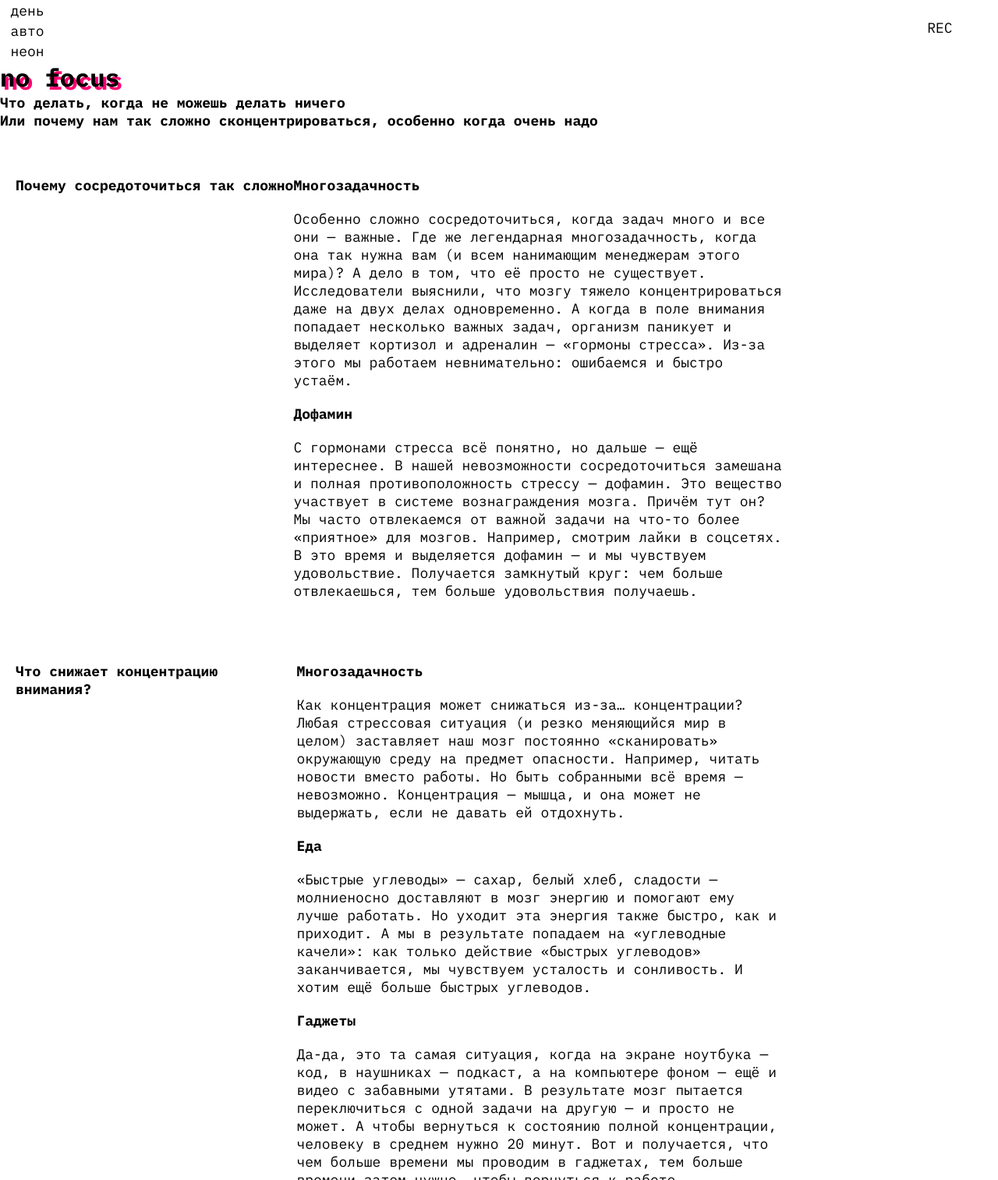
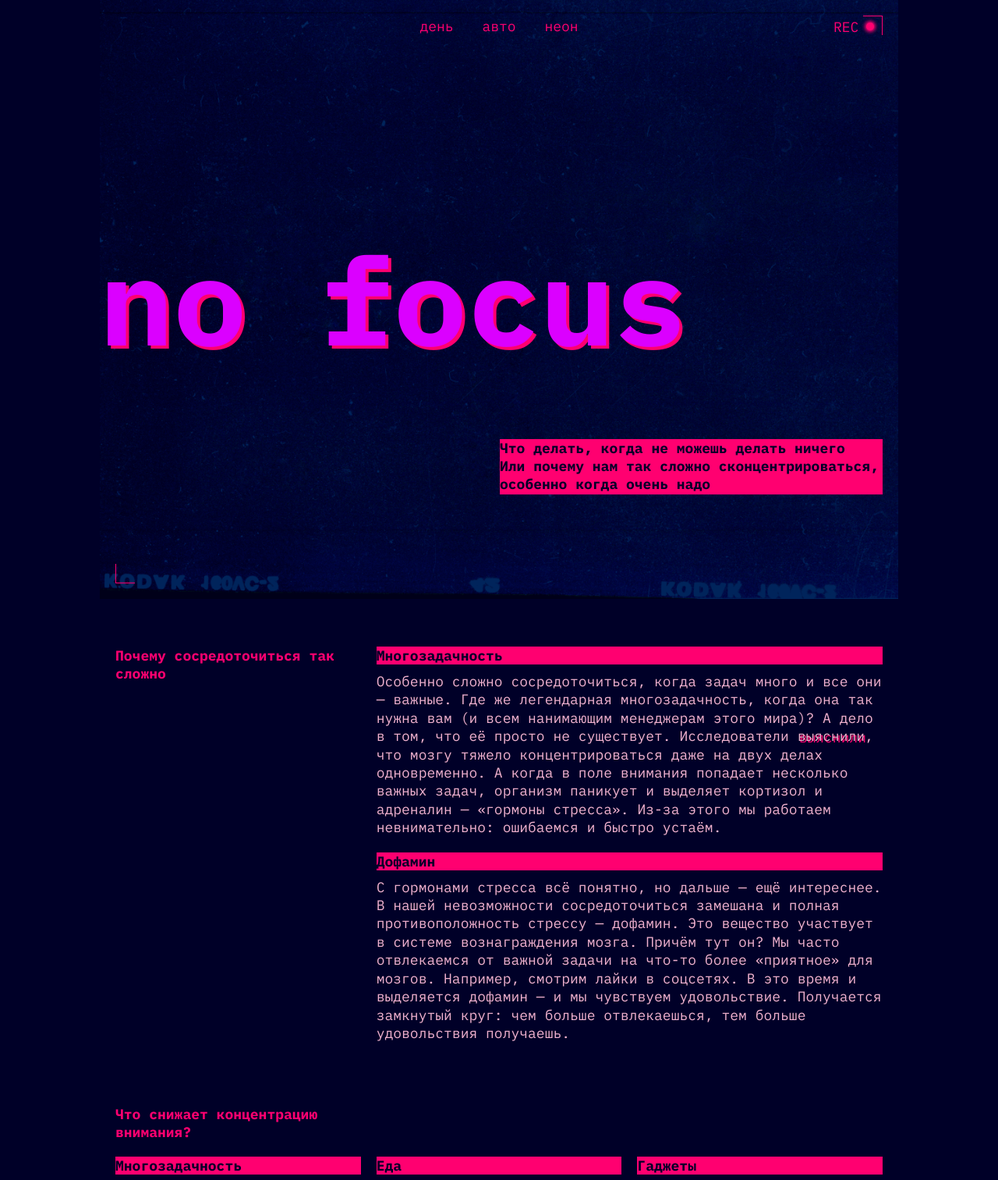
Before and after one commit to AnnaStarkova01/slozhno-sosredotochitsya, a plain HTML site: page index.html in a window 1280 px wide. Shown: the top 1513 px of the page at 78% size. Drawn offline with Linux system fonts and the light colour scheme.

Commit message:
Не доделано. Коммит 2 на всякий случай

```diff
--- a/index.html
+++ b/index.html
@@ -4,16 +4,17 @@
     <meta charset="UTF-8" />
     <meta http-equiv="X-UA-Compatible" content="IE=edge" />
     <meta name="viewport" content="width=device-width, initial-scale=1.0" />
+    <meta name="color-scheme" content="dark light">
     <link rel="stylesheet" href="/fonts/fonts.css">
     <link rel="stylesheet" href="./styles/globals.css">
     <link rel="stylesheet" href="./styles/variables.css">
     <link rel="stylesheet" href="./styles/style.css">
     <link rel="stylesheet" href="./styles/dark.css">
     <link rel="stylesheet" href="./styles/light.css">
-    <meta name="color-scheme" content="dark light">
+
 
     <title>Сложно сосредоточиться</title>
-    <link href="images/favicon.ico">
+    <link rel="icon" href="./images/favicon.ico">
   </head>
   <body class="page">
     <header class="header decorated-zone">
@@ -51,12 +52,12 @@
 
     <main>
       <section class="section">
-        <h3 class="section__title">Почему сосредоточиться так сложно</h3>
+        <h2 class="section__title">Почему сосредоточиться так сложно</h2>
         <article class="section__chapter">
           <h3 class="section__chapter-title title-decor">Многозадачность</h3>
           <p class="section__chapter-paragraph">Особенно сложно сосредоточиться, когда задач много и все они — важные.
             Где же легендарная многозадачность, когда она так нужна вам (и всем нанимающим менеджерам этого мира)?
-            А дело в том, что её просто не существует. Исследователи выяснили, что мозгу тяжело концентрироваться
+            А дело в том, что её просто не существует. Исследователи <a href="https://dana.org/article/multicosts-of-multitasking/" class="section__chapter-link" >выяснили</a>, что мозгу тяжело концентрироваться
             даже на двух делах одновременно. А когда в поле внимания попадает несколько важных задач, организм паникует
             и выделяет кортизол и адреналин — «гормоны стресса». Из-за этого мы работаем невнимательно: ошибаемся и быстро устаём.</p>
         </article>
@@ -72,7 +73,7 @@
 
 
       <section class="section">
-        <h3 class="section__title">Что снижает концентрацию внимания?</h3>
+        <h2 class="section__title">Что снижает концентрацию внимания?</h2>
         <article class="section__chapter">
           <h3 class="section__chapter-title title-decor">Многозадачность</h3>
           <p class="section__chapter-paragraph">Как концентрация может снижаться из-за… концентрации?
@@ -101,7 +102,7 @@
 
       <section class="section">
         <h2 class="section__title">Как концентрироваться лучше, чем золотая рыбка (то есть дольше трёх секунд)</h2>
-        <h3 class="section__chapter-title title-decor">5 простых (на самом деле не очень) советов</h3>
+        <h3 class="section__chapter-title subtitle title-decor">5 простых (на самом деле не очень) советов</h3>
         <article class="section__chapter">
           <h4 class="section__chapter-title title-decor">Представьте небо и облака</h4>
           <p class="section__chapter-paragraph">Или листья в ручье. Тут дело в лёгкой медитации, которая помогает успокоиться.
@@ -118,7 +119,7 @@
         </article>
         <article  class="section__chapter">
           <h4 class="section__chapter-title title-decor">Прогуляйтесь</h4>
-          <p class="section__chapter-paragraph">Или даже пробегитесь. Лучше найти парк или лес: один эксперимент показал,
+          <p class="section__chapter-paragraph">Или даже пробегитесь. Лучше найти парк или лес: один эксперимент <a href="https://www.sciencedirect.com/science/article/abs/pii/S0272494415000328" class="section__chapter-link" >показал</a>,
             что созерцание природы повышает концентрацию, в то время как после просмотра городских пейзажей она наоборот
             понижается. Можно совместить прогулку с физическими упражнениями или бегом — так в мозг поступит ещё больше
             кислорода и он будет лучше работать. Но и простая двадцатиминутная прогулка — тоже отличный вариант.</p>
@@ -139,7 +140,7 @@
 
       </section>
 
-      <section class="section">
+      <section class="section section__images">
         <h3 class="section__chapter-title title-decor">А можно в картинках?</h3>
         <article class="section__chapter-image">
           <img src="./images/sunset.png" class="section__image image__sunset" alt="Закат в горах">
--- a/styles/dark.css
+++ b/styles/dark.css
@@ -17,6 +17,8 @@
   --description-text-color: #000028;
   --section-background-color: var(--description-text-color);
   --section-color-text: #F1B2CE;
+  --section-title-color: var(--menu-color);
+  --shadow-color:var(--menu-color);
 
 
 
--- a/styles/light.css
+++ b/styles/light.css
@@ -18,6 +18,7 @@
   --description-text-color: var(--menu-color);
   --section-background-color: #FFF1F7;
   --section-color-text: var(--menu-color);
+  --section-title-color: var(--menu-color);
 
 }
 .page.theme_light .header__rec {
--- a/styles/style.css
+++ b/styles/style.css
@@ -1,19 +1,48 @@
 /* Основные стили проекта. Это стили для темы, которую вы верстаете первой. */
-:root{
-  --font-family: 'IBM Plex mono';
 
-}
+
 .page {
   /* сохраните в разметке и стилях класс page. На его основе работает скрипт. */
+  width: 1024px;
   background: var(--section-background-color);
   background-attachment: fixed;
 }
+
 .header{
   display: grid;
   background-image: var(--background-image);
   background-size: cover;
   background-position: center;
   background-repeat: no-repeat;
+  grid-template-rows: repeat(3, 1fr);
+  height: 768px;
+  width: 1024px;
+  margin: 0 auto;
+  position: relative;
+}
+
+.decorated-zone::after{
+  content: "";
+  display: inline-block;
+  position: absolute;
+  width: 25px;
+  height: 25px;
+  border-block-start: 1px solid var(--menu-color);
+  border-inline-end: 1px solid var(--menu-color);
+  top: 20px;
+  right: 20px;
+}
+
+.decorated-zone::before{
+  content: "";
+  display: inline-block;
+  position: absolute;
+  width: 25px;
+  height: 25px;
+  border-block-end: 1px solid var(--menu-color);
+  border-inline-start: 1px solid var(--menu-color);
+  bottom: 20px;
+  left: 20px;
 }
 
 .header__rec {
@@ -36,7 +65,7 @@
   border-radius: 50%;
   margin-left: 10px;
   margin-bottom: 2px;
-  box-shadow: 0 0 5px 2px var(--shadow-color);
+  box-shadow: 0 0 4px 2px var(--shadow-color);
 }
 
 .header__theme-menu-button{
@@ -53,14 +82,19 @@
 }
 
 .header__theme-menu{
+  grid-row-start: 1;
+  grid-row-end: 2;
   display: block;
-  font-family: 'IBM Plex mono';
+  font-family: var(--font-family);
   color:  var(--main-color);
   font-size: 18px;
 }
 
 .header__theme-menu-list{
   gap: 10px;
+  display: flex;
+  justify-content: center;
+  margin-top: 20px;
 }
 
 .header__theme-menu-item{
@@ -72,68 +106,132 @@
   font-weight: 700;
   color: var(--text-title-color);
   text-shadow: 4px 4px 0px  var(--accent-color);
+  display: flex;
+  grid-row-start: 2;
+  grid-row-end: 3;
+  align-items: center;
+  font-size: clamp(7.5rem, 0.5625rem + 14.4531vw, 9.8125rem);
 }
 
 .header__description-text{
   color: var(--description-text-color);
   font-size: 18px;
-  font-family: 'IBM Plex mono';
+  font-family: var(--font-family);
   font-weight: 700;
+  grid-row-start: 3;
+  grid-row-end: 4;
+  margin-left: auto;
+  width: 491px;
+  height: 71px;
+  margin-top: 51px;
+  margin-right: 20px;
 }
+
 .title-decor{
   background:  var(--main-color);
 }
 
-
-.section{
+.section {
   width: 1024px;
-  margin-top: 60px;
+  margin-top: 61px;
   display: grid;
+  grid-template-rows: auto 1fr;
+  grid-template-columns: 1fr 1fr 1fr;
+  padding-right: 20px;
+  margin-left: 20px;
 }
 
-
-.section__title{
+.section__title {
   grid-row-start: 1;
   grid-row-end: 2;
   grid-column-start: 1;
   grid-column-end: 2;
-  font-family: 'IBM Plex mono';
-  color:  var(--main-color);
+  font-family: var(--font-family);
+  color: var(--section-title-color);
   font-size: 18px;
-  margin-left: 20px;
 }
-.section__chapter{
+
+.section__chapter {
   grid-column-start: 2;
   grid-column-end: 4;
+}
+
+.section__chapter-title {
+  color: var(--description-text-color);
+  font-size: 18px;
+  font-family: var(--font-family);
+  margin-bottom: 10px;
   margin-right: 20px;
 }
 
-.section__chapter-title{
-  color:  var(--description-text-color);
+.section__chapter-paragraph {
   font-size: 18px;
-  font-family: 'IBM Plex mono';
-  margin-bottom: 20px;
-}
-.section__chapter-paragraph{
-  font-size: 18px;
-  font-family: 'IBM Plex mono';
+  font-family: var(--font-family);
   font-weight: 400;
   color: var(--section-color-text);
   margin-bottom: 20px;
+  padding-right: 20px;
+  line-height: 23.4px;
 }
 
+.section__chapter-link{
+  text-shadow: 2px 2px 0 var(--accent-color);
+  text-decoration: none;
+}
 
+.section:nth-child(2) .section__title {
+  grid-column-start: 1;
+  grid-column-end: 2;
+  margin-bottom: 20px;
+}
 
+.section:nth-child(2) .section__chapter:nth-child(2)  {
+  grid-column-start: 1;
+  grid-column-end: 2;
+}
 
+.section:nth-child(2) .section__chapter:nth-child(3)  {
+  grid-column-start: 2;
+  grid-column-end: 3;
+}
 
+.section:nth-child(2) .section__chapter:nth-child(4)  {
+  grid-column-start: 3;
+  grid-column-end: 4;
+}
 
+.section:nth-child(3) .section__title{
+  grid-row-start: 1;
+  grid-row-end: 3;
+}
+.subtitle{
+  margin-bottom: 20px;
+}
+
+.section:nth-child(3) .section__chapter-title{
+  grid-column-start: 2;
+  grid-column-end: 4;
+}
+.section__images .section__chapter-title{
+  grid-column-start: 1;
+  grid-column-end: 4;
+  grid-row-start: 1;
+  grid-row-end: 2;
+  margin-bottom: 0;
+}
 
 .section__chapter-image{
+  grid-row-start: 2;
+  grid-row-end: 3;
+  grid-column-start: 1;
+  grid-column-end: 4;
+  margin-right: 20px;
   display: grid;
   gap: 20px;
-  grid-template-columns: repeat(3, 1fr);
-  grid-template-rows: repeat(3, 1fr);
+  grid-template-rows: auto 1fr;
+  grid-template-columns: 1fr 1fr 1fr;
   grid-template-areas:
+  "title title title"
   "sunset sunset ice-cream"
   "tape books ice-cream"
   "tape street street";
@@ -149,20 +247,22 @@
 .image__sunset{
   grid-area: sunset;
 }
+
 .image__ice-cream{
   grid-area: ice-cream;
 }
+
 .image__tape{
   grid-area: tape;
 }
+
 .image__books{
   grid-area: books;
 }
+
 .image__street{
   grid-area: street;
 }
-
-
 
 .footer{
   height: 768px;
@@ -175,59 +275,67 @@
   font-family: var(--font-family);
   font-weight: 700;
   color: var(--text-title-color);
-  text-shadow: 4px 4px 0px  var(--accent-color);
+  text-shadow: 2px 2px 0px  var(--accent-color);
   font-size: clamp(7.5rem, 0.5625rem + 14.4531vw, 9.8125rem);
 }
 
+@media(width <= 768px) and (height >= 1024px){
+  .header{
+    height:1024px;
+  }
+  .header__theme-menu{
+    justify-content: flex-end;
+    align-items: center;
+    margin-top: 140px;
+  }
 
-@media(max-width:1024px) and (max-height: 768px) {
-  .page{
-    width: 1024px;
+  .header__theme-menu-list{
+    align-items: flex-end;;
+    flex-direction: column;
+    margin-right: 20px;
   }
+}
+
+
+
+@media(min-width: 375px){
+
+}
+/* @media (width < 768px) and (height > 1024px) {
+  .page {
+    width:768px;
+  }
+
   .header{
-    grid-template-rows: repeat(3, 1fr);
-    height: 768px;
     width: inherit;
+    height:1024px;
   }
 
   .header__theme-menu{
-    grid-row-start: 1;
-    grid-row-end: 2;
+    justify-content: flex-end;
+    align-items: center;
+    margin-top: 140px;
   }
 
   .header__theme-menu-list{
-    display: flex;
-    justify-content: center;
-    margin-top: 20px;
-  }
-
-  .header__title{
-    display: flex;
-    grid-row-start: 2;
-    grid-row-end: 3;
-    align-items: center;
-    font-size: clamp(7.5rem, 0.5625rem + 14.4531vw, 9.8125rem);
+    align-items: flex-end;;
+    flex-direction: column;
+    margin-right: 20px;
   }
 
   .header__description-text{
-    grid-row-start: 3;
-    grid-row-end: 4;
-    margin-left: auto;
-    width: 491px;
-    height: 71px;
-    margin-top: 51px;
+    width: 364px;
+    height: 117px;
+    margin-top: 41px;
     margin-right: 20px;
   }
+}  */
 
-
-
-
-}
-
-@media(max-width:768px) and (max-height: 1024px) {
+/* @media(max-width:768px) and (max-height: 1024px) {
   .page{
     width: 768px;
   }
+
   .header{
     grid-template-rows: repeat(3, 1fr);
     height: 1024px;
@@ -273,6 +381,7 @@
   .page{
     width: 375px;
   }
+
   .header{
     grid-template-rows: repeat(3, 1fr);
     height: 668px;
@@ -313,3 +422,4 @@
     margin-right: 10px;
   }
 }
+ */
--- a/styles/variables.css
+++ b/styles/variables.css
@@ -3,5 +3,15 @@
   и их переопределение под различные устройства
 */
 :root {
-  --accent-color: #ff0070;
+  --font-family: 'IBM Plex mono';
+  --background-image: url(/images/cover-image-dark.png);
+  --menu-color: #FF0070;
+  --main-color: var(--menu-color);
+  --text-title-color: #DB00FF;
+  --accent-color: var(--menu-color);
+  --description-text-color: #000028;
+  --section-background-color: var(--description-text-color);
+  --section-color-text: #F1B2CE;
+  --section-title-color: var(--menu-color);
+  --shadow-color:var(--menu-color);
 }
```
